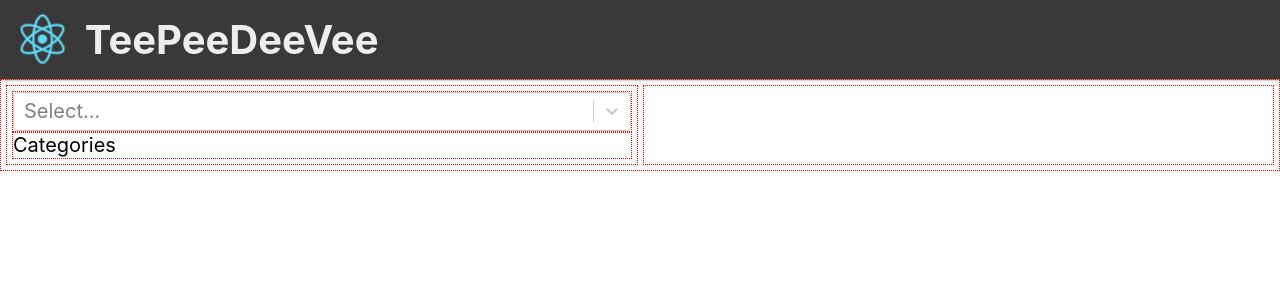
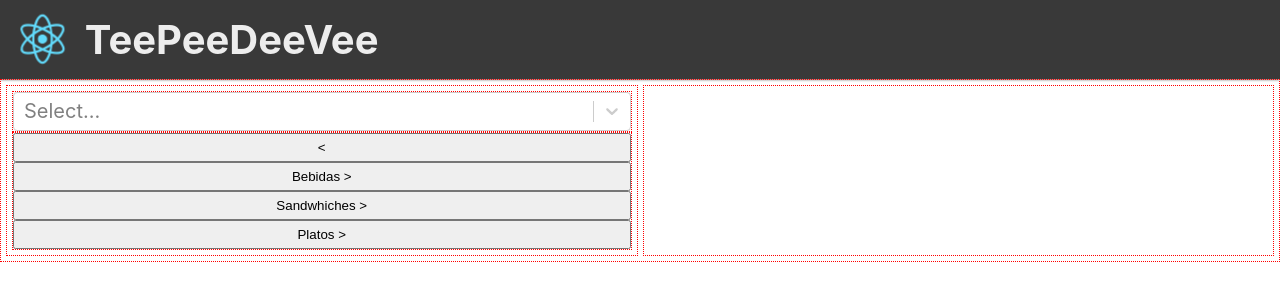
Before and after one commit to jmtalarn/teepeedeevee, a React (Create React App) app in the folder frontend/: page / in a window 1280 px wide. Shown: the top 300 px of the page. Built offline with nearby package versions, Linux system fonts and the light colour scheme.

Commit message:
Category selection, select product from category

```diff
--- a/frontend/src/components/SearchProduct.js
+++ b/frontend/src/components/SearchProduct.js
@@ -2,6 +2,7 @@ import React from "react";
 import styled from "styled-components";
 import Select from "react-select";
 import products from "../data/products.json";
+import categories from "../data/categories.json";
 
 const Container = styled.div`
   padding: ${props => props.theme.padding};
@@ -13,29 +14,72 @@ const InnerContainer = styled.div`
 `;
 const SelectProduct = styled(Select)`
   position: relative;
-  ${"" /*
-  input {
-    margin: ${props => props.theme.padding};
+`;
+
+const ListView = styled.div`
+  button {
+    width: 100%;
     padding: ${props => props.theme.padding};
-    width: calc(100% - 1rem);
   }
-  .typeahead-selector {
-    position: absolute;
-    top: 1.2rem;
-    left: 0.5rem;
-    width: calc(100% - 1rem);
-    background-color: white;
-    box-shadow: ${props => props.theme.boxShadow};
-    list-style: none;
-    padding: 0;
-    li a {
-      text-decoration: none;
-      color: inherit;
-      line-height: 48px;
-      padding: 1rem;
-    }
-  } */}
 `;
+class CategorySelect extends React.Component {
+  constructor(props) {
+    super(props);
+    // Don't call this.setState() here!
+    this.state = {
+      parent: null,
+      categories: categories.filter(category => category.parent === null),
+      products: [],
+    };
+  }
+  filterCategory(parent) {
+    this.setState({
+      parent,
+      categories: categories.filter(category => category.parent === parent),
+      products: products.filter(product => product.category === parent),
+    });
+  }
+  render() {
+    return (
+      <ListView>
+        <button
+          onClick={() => {
+            const currentCategory = categories.find(
+              category => category.name === this.state.parent,
+            );
+            console.log(currentCategory);
+            this.filterCategory(
+              currentCategory ? currentCategory.parent : null,
+            );
+          }}
+        >
+          &lt; {this.state.parent}
+        </button>
+        {this.state.categories.map(category => (
+          <button
+            key={category.name}
+            onClick={() => {
+              this.filterCategory(category.name);
+            }}
+          >
+            {category.name} >
+          </button>
+        ))}
+        {this.state.products.map(product => (
+          <button
+            key={product.code}
+            onClick={() => {
+              console.log(product);
+            }}
+          >
+            {product.name}
+          </button>
+        ))}
+      </ListView>
+    );
+  }
+}
+
 class SearchProduct extends React.Component {
   constructor(props) {
     super(props);
@@ -63,6 +107,8 @@ export default props => (
     <InnerContainer>
       <SearchProduct />
     </InnerContainer>
-    <InnerContainer>Categories</InnerContainer>
+    <InnerContainer>
+      <CategorySelect />
+    </InnerContainer>
   </Container>
 );
```
